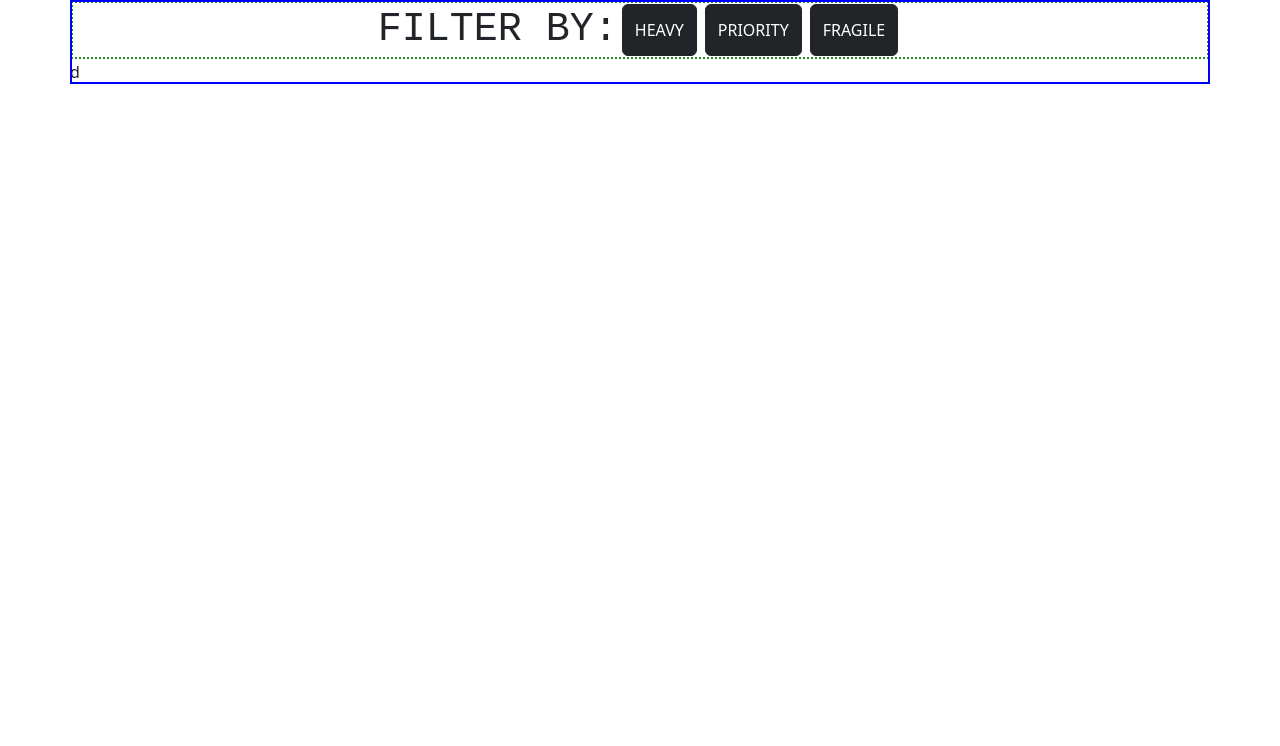
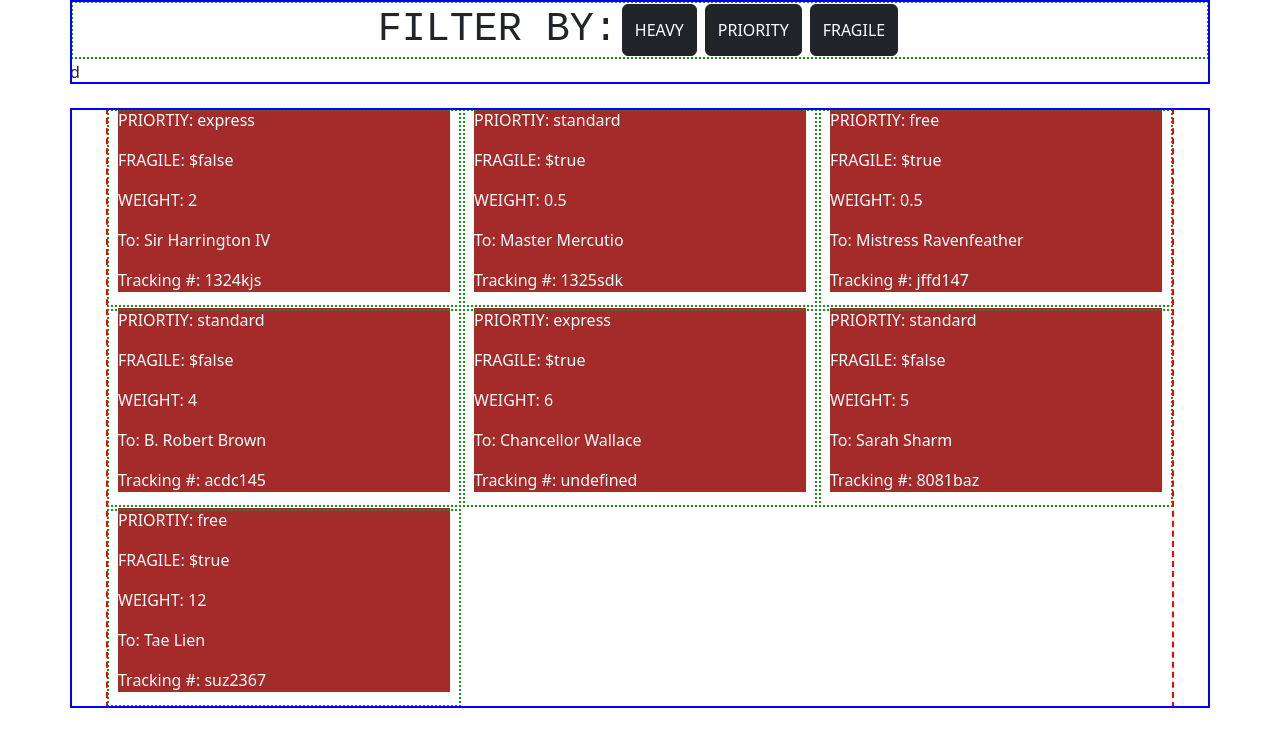
Before and after one commit to JacobNeitzell/package, a plain HTML site: page index.html in a window 1280 px wide. Drawn offline with nearby package versions, Linux system fonts and the light colour scheme.

Commit message:
1st attempt

```diff
--- a/app.js
+++ b/app.js
@@ -57,20 +57,28 @@ function getPackage() {
 
 
 function drawPackages() {
-  let packageButtons = document.getElementById('package-buttons')
+  debugger
+  console.log('drawing pckgs');
+  let packageRow = document.getElementById('packageRow')
+  console.log(packageRow);
   let template = ''
-
   packages.forEach(package => {
-
-
-
+    template += `
+  <div class="col-4">
+        <div class="pckge text-white">
+          <p>PRIORTIY: ${package.priorityLevel}</p>
+          <P>FRAGILE: $${package.isFragile}</P>
+          <P>WEIGHT: ${package.weight}</P>
+          <p>To: ${package.to}</p>
+          <p>Tracking #: ${package.trackingNumber}</p>
+        </div>
+      </div>
+`
   })
-
-
+  console.log(template)
+  // need to draw each package
   // @ts-ignore
-  packageButtons.innerHTML = template
-
-
+  packageRow.innerHTML = template
 }
 
 
--- a/style.css
+++ b/style.css
@@ -4,3 +4,7 @@
 
 
 }
+
+.pckge {
+  background-color: brown;
+}
```
